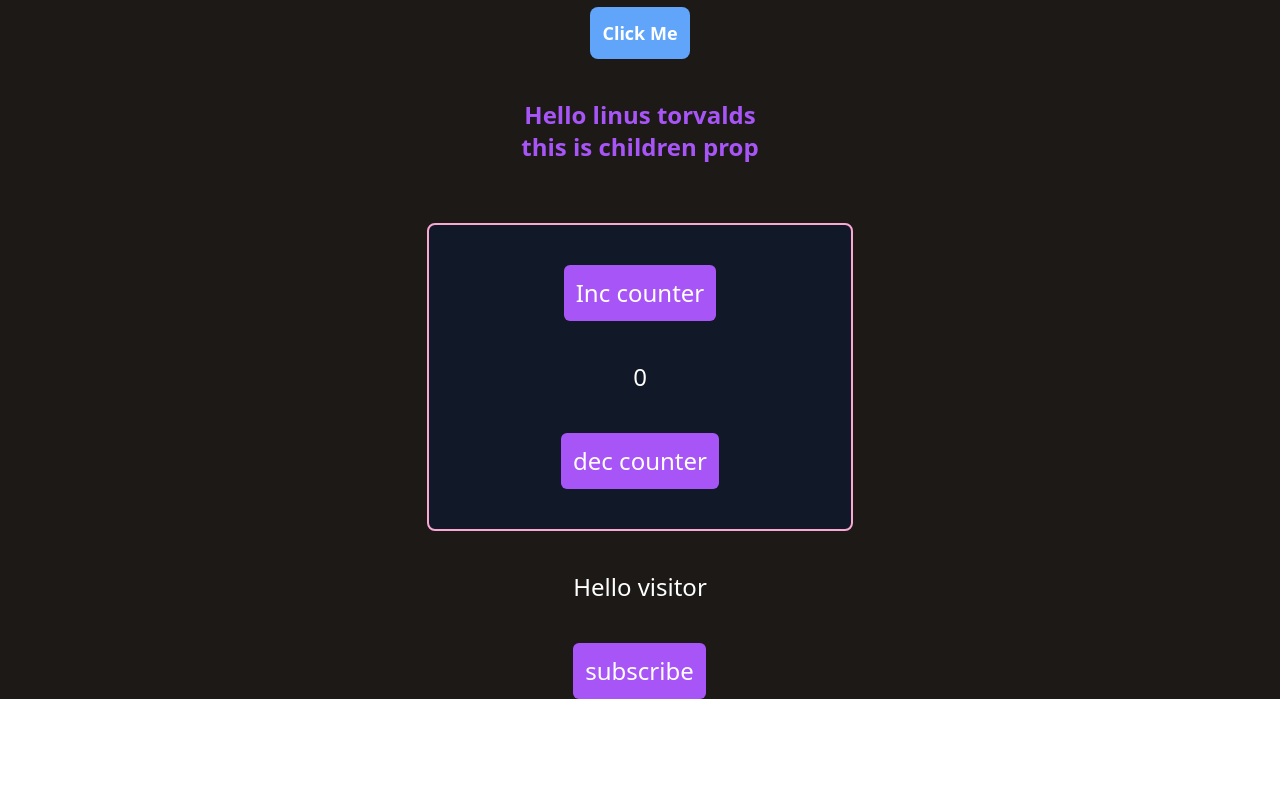
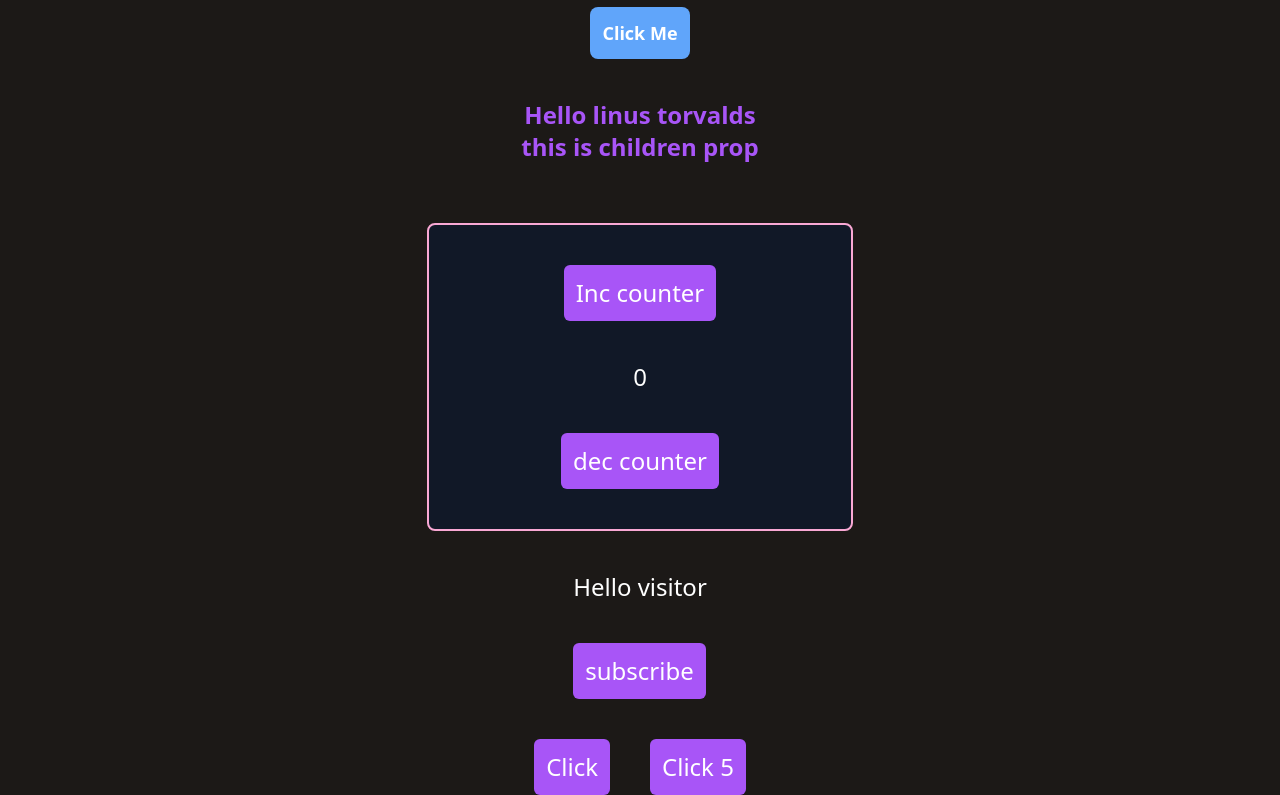
Before and after one commit to jay-bhogayata/React-basic, a React (Vite) app: page / in a window 1280 px wide. Shown: the part 161-956 px from the top of the page. Before the commit the page ends 860 px from the top, so only its background shows below. Built offline with nearby package versions, Linux system fonts and the light colour scheme.

Commit message:
basic of event handling in react

```diff
--- a/src/App.jsx
+++ b/src/App.jsx
@@ -3,6 +3,7 @@ import Greet from "./Greet";
 import Jsx from "./Jsx";
 import State from "./State";
 import Message from "./Message";
+import ClickHandler from "./ClickHandler";
 // import {Greet} from "./Greet"  //use for named export
 
 const App = () => {
@@ -25,6 +26,7 @@ const App = () => {
 
       {/* <Jsx /> */}
       <Message />
+      <ClickHandler />
     </div>
   );
 };
--- /dev/null
+++ b/src/ClickHandler.jsx
@@ -0,0 +1,42 @@
+import React from "react";
+
+const ClickHandler = () => {
+  const clickHandler = (event, count = 1) => {
+    console.log("button clicked", count, event);
+  };
+  return (
+    <div>
+      <button
+        type="button"
+        className="
+        bg-purple-500
+        p-3
+        mt-10
+        rounded-md
+        text-center
+        mr-10
+        "
+        onClick={clickHandler}
+      >
+        Click
+      </button>
+      <button
+        type="button"
+        className="
+        bg-purple-500
+        p-3
+        mt-10
+        rounded-md
+        text-center
+        "
+        onClick={(e) => {
+          clickHandler(e, 5);
+        }}
+      >
+        Click 5
+      </button>
+    </div>
+  );
+};
+
+export default ClickHandler;
```
